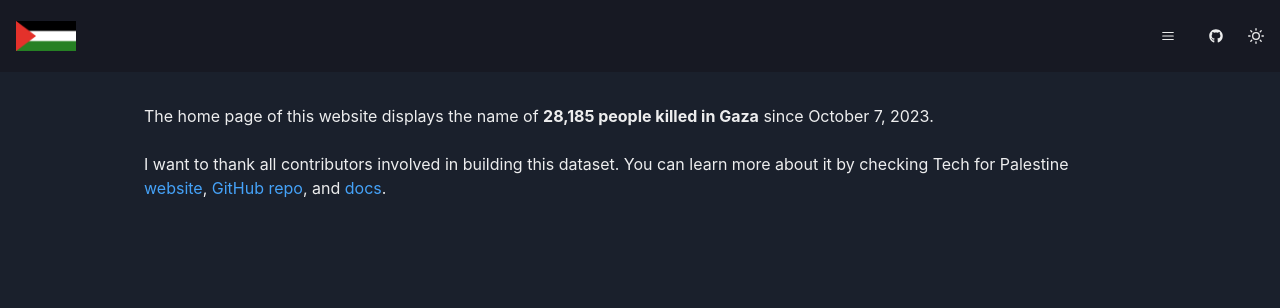
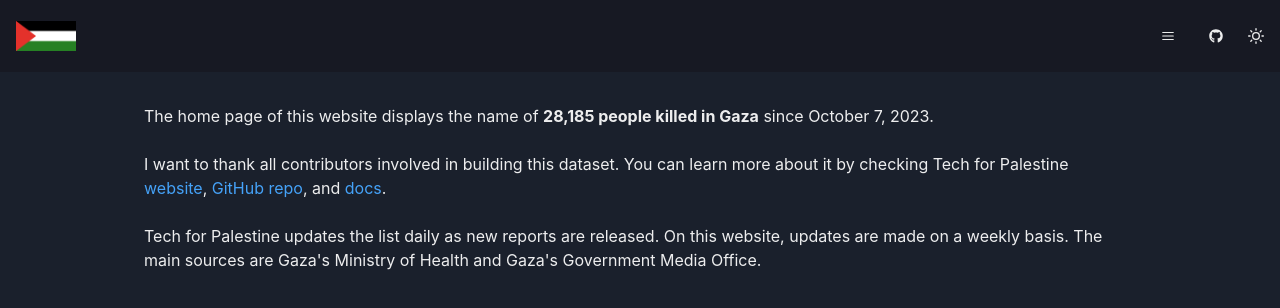
Before and after one commit to w3hc/palestine, a Next.js app: page /about in a window 1280 px wide. Shown: the top 308 px of the page. Built offline with nearby package versions, Linux system fonts and the light colour scheme; no server answers; what @web3modal/ethers would draw is missing.

Commit message:
add info

```diff
--- a/src/pages/about/index.tsx
+++ b/src/pages/about/index.tsx
@@ -1,4 +1,4 @@
-import { Text, Button, useToast } from '@chakra-ui/react'
+import { Text } from '@chakra-ui/react'
 import { LinkComponent } from '../../components/layout/LinkComponent'
 
 export default function About() {
@@ -15,6 +15,11 @@ export default function About() {
           <LinkComponent href="https://github.com/TechForPalestine/palestine-datasets">GitHub repo</LinkComponent>, and{' '}
           <LinkComponent href="https://data.techforpalestine.org/docs/killed-in-gaza">docs</LinkComponent>.
         </Text>
+        <br />
+        <Text>
+          Tech for Palestine updates the list daily as new reports are released. On this website, updates are made on a weekly basis. The main sources
+          are Gaza&apos;s Ministry of Health and Gaza&apos;s Government Media Office.
+        </Text>
       </main>
     </>
   )
```
